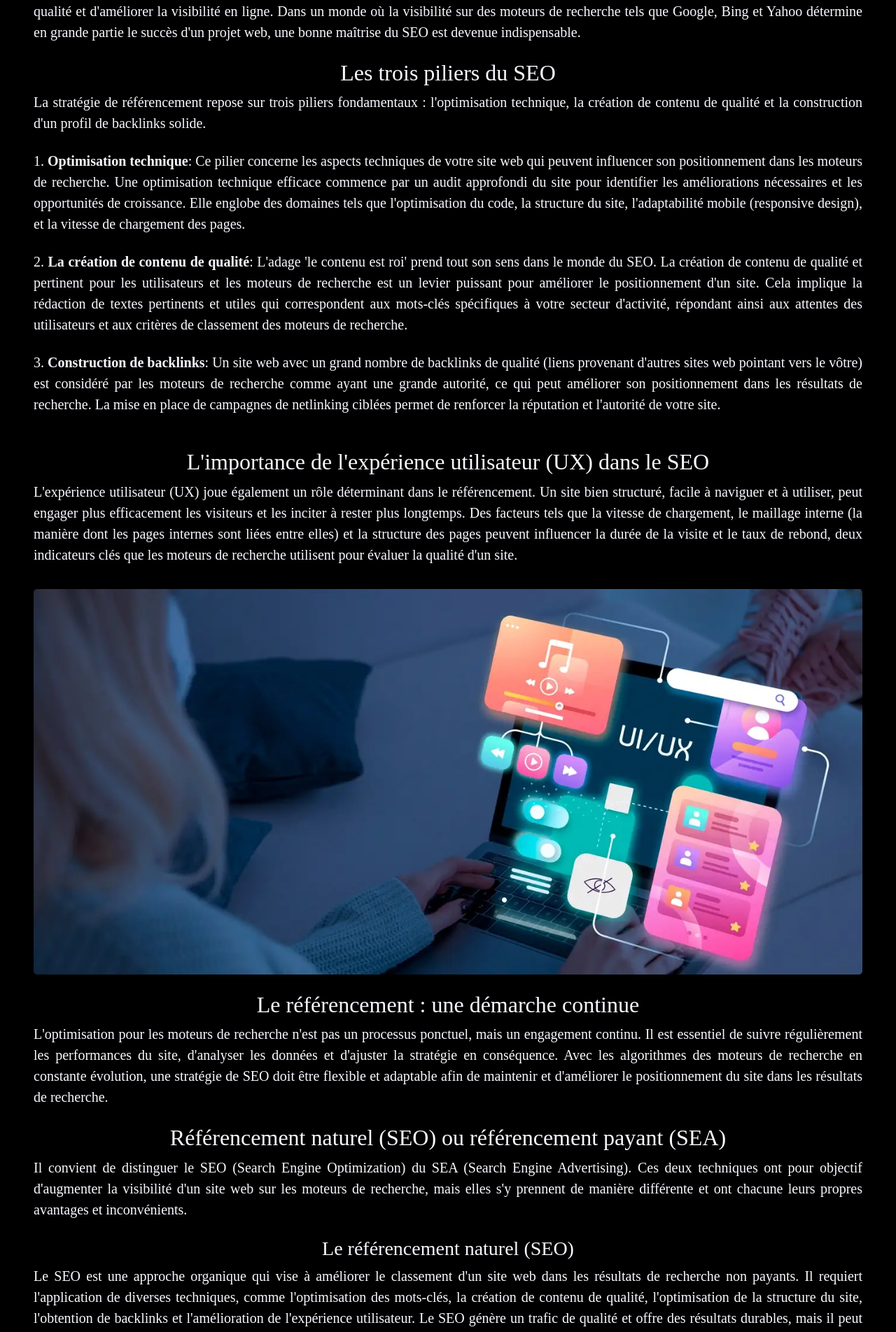
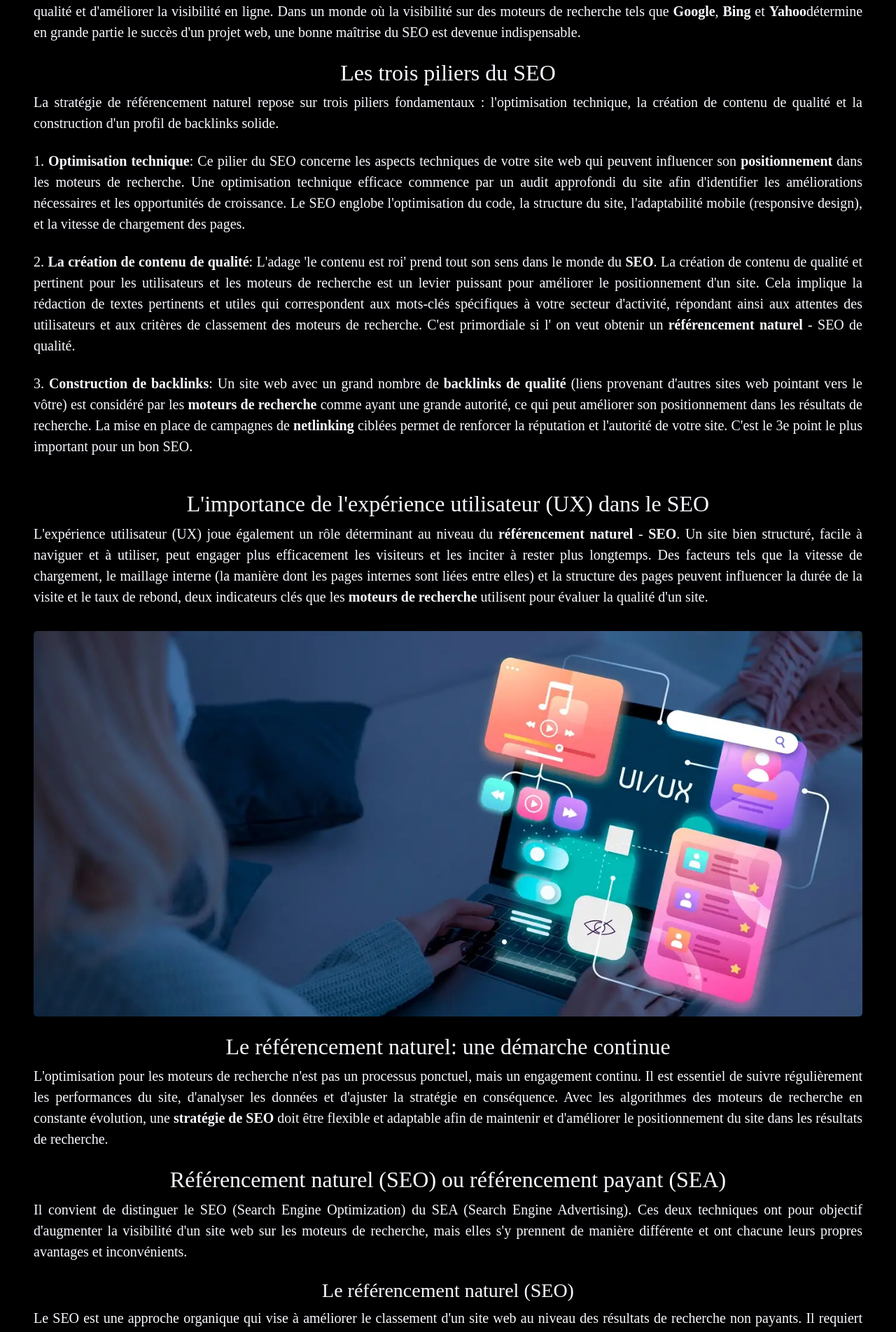
Before and after one commit to White-Wolf-Web/White-wolf-web.com, a Next.js app: page /articles/referencement-seo-google in a window 1280 px wide. Shown: the part 881-2785 px from the top of the page at 70% size. Built offline with nearby package versions, Linux system fonts and the light colour scheme.

Commit message:
Update page.js

```diff
--- a/app/articles/referencement-seo-google/page.js
+++ b/app/articles/referencement-seo-google/page.js
@@ -31,7 +31,7 @@ export default function ReferencementSEO() {
 	return (
 		<div className={styles.container}>
 			<main className={styles.main}>
-				<h1 className={styles.title}>Un guide complet sur le référencement et le SEO :</h1>
+				<h1 className={styles.title}>Un guide complet sur le référencement naturel - SEO :</h1>
 				<Image
 					src={referencementSeo1}
 					alt="SEO en lettres d'or sur un mur noir"
@@ -44,42 +44,42 @@ export default function ReferencementSEO() {
 				<h2 className={styles.titleH2}>Soyez en tête des résultats de recherche 🥇🔍</h2>
 
 				<p>
-					Le référencement pour les moteurs de recherche, communément appelé SEO (Search Engine Optimization), est une discipline cruciale dans le contexte
+					Le référencement naturel pour les moteurs de recherche, communément appelé SEO (Search Engine Optimization), est une discipline cruciale dans le contexte
 					numérique actuel. Il s&apos;agit de l&apos;art de positionner un site web au sommet des résultats de recherche, ce qui permet de générer un trafic de
-					qualité et d&apos;améliorer la visibilité en ligne. Dans un monde où la visibilité sur des moteurs de recherche tels que Google, Bing et Yahoo
+					qualité et d&apos;améliorer la visibilité en ligne. Dans un monde où la visibilité sur des moteurs de recherche tels que <strong>Google</strong>, <strong>Bing</strong> et <strong>Yahoo</strong>
 					détermine en grande partie le succès d&apos;un projet web, une bonne maîtrise du SEO est devenue indispensable.
 				</p>
 
 				<h2>Les trois piliers du SEO</h2>
 				<p>
-					La stratégie de référencement repose sur trois piliers fondamentaux : l&apos;optimisation technique, la création de contenu de qualité et la
+					La stratégie de référencement naturel repose sur trois piliers fondamentaux : l&apos;optimisation technique, la création de contenu de qualité et la
 					construction d&apos;un profil de backlinks solide.
 				</p>
 
 				<p>
-					1. <strong>Optimisation technique</strong>: Ce pilier concerne les aspects techniques de votre site web qui peuvent influencer son positionnement dans
-					les moteurs de recherche. Une optimisation technique efficace commence par un audit approfondi du site pour identifier les améliorations nécessaires
-					et les opportunités de croissance. Elle englobe des domaines tels que l&apos;optimisation du code, la structure du site, l&apos;adaptabilité mobile
+					1. <strong>Optimisation technique</strong>: Ce pilier du SEO concerne les aspects techniques de votre site web qui peuvent influencer son <strong>positionnement</strong> dans
+					les moteurs de recherche. Une optimisation technique efficace commence par un audit approfondi du site afin d&apos;identifier les améliorations nécessaires
+					et les opportunités de croissance. Le SEO englobe l&apos;optimisation du code, la structure du site, l&apos;adaptabilité mobile
 					(responsive design), et la vitesse de chargement des pages.
 				</p>
 				<p>
-					2. <strong>La création de contenu de qualité</strong>: L&apos;adage &apos;le contenu est roi&apos; prend tout son sens dans le monde du SEO. La
+					2. <strong>La création de contenu de qualité</strong>: L&apos;adage &apos;le contenu est roi&apos; prend tout son sens dans le monde du <strong>SEO</strong>. La
 					création de contenu de qualité et pertinent pour les utilisateurs et les moteurs de recherche est un levier puissant pour améliorer le positionnement
 					d&apos;un site. Cela implique la rédaction de textes pertinents et utiles qui correspondent aux mots-clés spécifiques à votre secteur d&apos;activité,
-					répondant ainsi aux attentes des utilisateurs et aux critères de classement des moteurs de recherche.
+					répondant ainsi aux attentes des utilisateurs et aux critères de classement des moteurs de recherche. C&apos;est primordiale si l&apos; on veut obtenir un  <strong>référencement naturel</strong> - SEO de qualité.
 				</p>
 				<p>
-					3. <strong>Construction de backlinks</strong>: Un site web avec un grand nombre de backlinks de qualité (liens provenant d&apos;autres sites web
-					pointant vers le vôtre) est considéré par les moteurs de recherche comme ayant une grande autorité, ce qui peut améliorer son positionnement dans les
-					résultats de recherche. La mise en place de campagnes de netlinking ciblées permet de renforcer la réputation et l&apos;autorité de votre site.
+					3. <strong>Construction de backlinks</strong>: Un site web avec un grand nombre de <strong>backlinks de qualité</strong> (liens provenant d&apos;autres sites web
+					pointant vers le vôtre) est considéré par les <strong>moteurs de recherche</strong> comme ayant une grande autorité, ce qui peut améliorer son positionnement dans les
+					résultats de recherche. La mise en place de campagnes de <strong>netlinking</strong> ciblées permet de renforcer la réputation et l&apos;autorité de votre site. C&apos;est le 3e point le plus important pour un bon SEO.
 				</p>
 				<br />
 				<h2>L&apos;importance de l&apos;expérience utilisateur (UX) dans le SEO</h2>
 				<p>
-					L&apos;expérience utilisateur (UX) joue également un rôle déterminant dans le référencement. Un site bien structuré, facile à naviguer et à utiliser,
+					L&apos;expérience utilisateur (UX) joue également un rôle déterminant au niveau du <strong>référencement naturel</strong> - <strong>SEO</strong>. Un site bien structuré, facile à naviguer et à utiliser,
 					peut engager plus efficacement les visiteurs et les inciter à rester plus longtemps. Des facteurs tels que la vitesse de chargement, le maillage
 					interne (la manière dont les pages internes sont liées entre elles) et la structure des pages peuvent influencer la durée de la visite et le taux de
-					rebond, deux indicateurs clés que les moteurs de recherche utilisent pour évaluer la qualité d&apos;un site.{" "}
+					rebond, deux indicateurs clés que les <strong>moteurs de recherche</strong> utilisent pour évaluer la qualité d&apos;un site.{" "}
 				</p>
 				<Image
 					src={referencementSeo6}
@@ -90,11 +90,11 @@ export default function ReferencementSEO() {
 					className={`${styles.image} ${styles.imageArticle}`}
 				/>
 				<br />
-				<h2>Le référencement : une démarche continue</h2>
+				<h2>Le référencement naturel: une démarche continue</h2>
 				<p>
 					L&apos;optimisation pour les moteurs de recherche n&apos;est pas un processus ponctuel, mais un engagement continu. Il est essentiel de suivre
 					régulièrement les performances du site, d&apos;analyser les données et d&apos;ajuster la stratégie en conséquence. Avec les algorithmes des moteurs de
-					recherche en constante évolution, une stratégie de SEO doit être flexible et adaptable afin de maintenir et d&apos;améliorer le positionnement du site
+					recherche en constante évolution, une <strong>stratégie de SEO</strong> doit être flexible et adaptable afin de maintenir et d&apos;améliorer le positionnement du site
 					dans les résultats de recherche.{" "}
 				</p>
 				<h2>Référencement naturel (SEO) ou référencement payant (SEA)</h2>
@@ -105,21 +105,21 @@ export default function ReferencementSEO() {
 				</p>
 				<h3>Le référencement naturel (SEO)</h3>
 				<p>
-					Le SEO est une approche organique qui vise à améliorer le classement d&apos;un site web dans les résultats de recherche non payants. Il requiert
-					l&apos;application de diverses techniques, comme l&apos;optimisation des mots-clés, la création de contenu de qualité, l&apos;optimisation de la
-					structure du site, l&apos;obtention de backlinks et l&apos;amélioration de l&apos;expérience utilisateur. Le SEO génère un trafic de qualité et offre
+					Le SEO est une approche organique qui vise à améliorer le classement d&apos;un site web au niveau des résultats de recherche non payants. Il requiert
+					l&apos;application de diverses techniques, comme l&apos;optimisation des <strong>mots-clés</strong>, la création de contenu de qualité, l&apos;optimisation de la
+					structure du site, l&apos;obtention de <strong>backlinks</strong> et l&apos;amélioration de l&apos;expérience utilisateur. Le <strong>SEO</strong> génère un trafic de qualité et offre
 					des résultats durables, mais il peut nécessiter du temps pour montrer des résultats significatifs. De plus, il demande une certaine expertise
 					technique et une bonne compréhension des algorithmes des moteurs de recherche.{" "}
 				</p>
 				<h3>Le référencement payant (SEA)</h3>
 				<p>
 					Le SEA, en revanche, implique l&apos;achat de publicités sur les moteurs de recherche. Ces annonces payantes apparaissent au-dessus des résultats
-					organiques, offrant une visibilité instantanée. Avec le SEA, vous payez chaque fois qu&apos;un utilisateur clique sur votre annonce (d&apos;où le
-					terme PPC, pour Pay Per Click). Le SEA offre une grande flexibilité et un contrôle total sur le budget, mais peut s&apos;avérer coûteux. De plus, une
-					fois que vous arrêtez de payer pour les annonces, votre visibilité diminue rapidement.
+					organiques, offrant une visibilité instantanée. Avec le <strong>SEA</strong>, vous payez chaque fois qu&apos;un utilisateur clique sur votre annonce (d&apos;où le
+					terme PPC, Pay Per Click). Le SEA offre une grande flexibilité et un contrôle total sur le budget, mais peut s&apos;avérer coûteux. De plus, une
+					fois que vous arrêtez de payer les annonces, votre visibilité diminue rapidement.
 				</p>
 				<p>
-					Dans l&apos;idéal, le SEO et le SEA devraient être utilisés en tandem pour maximiser la visibilité en ligne. Le SEA peut fournir une visibilité
+					Dans l&apos;idéal, le SEO et le SEA devraient être utilisés en tandem afin de maximiser la visibilité en ligne. Le SEA peut fournir une visibilité
 					instantanée et générer du trafic pendant que le SEO travaille à assurer une visibilité à long terme.
 				</p>
 				<Image
@@ -136,7 +136,7 @@ export default function ReferencementSEO() {
 					Le référencement et le SEO sont des éléments clés pour assurer la visibilité et le succès d&apos;un site web à l&apos;ère numérique. Bien que le
 					processus puisse être complexe et nécessite du temps, les avantages potentiels en termes de visibilité et de trafic qualifié en font un investissement
 					précieux. Une bonne compréhension des nuances du SEO et l&apos;application de stratégies adéquates peuvent transformer les visiteurs en clients
-					fidèles, propulsant votre site web vers les sommets des résultats de recherche.
+					fidèles, propulsant <strong>votre site web </strong>vers les sommets des résultats de recherche.
 				</p>
 				<script type="application/ld+json" dangerouslySetInnerHTML={{ __html: JSON.stringify(jsonLd) }} />
 			</main>
```
